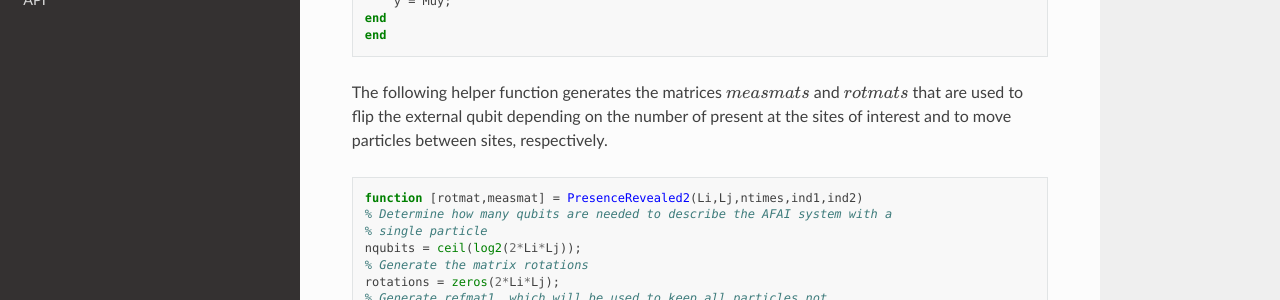
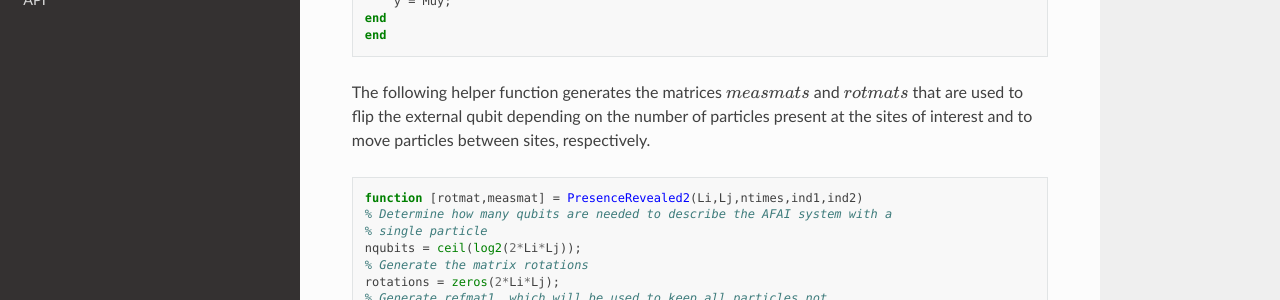
Before and after one commit to htim327/NonHermitianDriving, a Sphinx documentation site: the page built from docs/source/ModifiedAFAI.rst, in a window 1280 px wide and 900 px high, scrolled down 10459 px. Shown: the part 175-475 px from the top of the window. Built offline with Sphinx 7.4.7 and the Read the Docs theme 2.0.0, drawn with Linux system fonts in a browser that asks for light colours; some of the changed text lies outside the part shown.

Commit message:
Update ModifiedAFAI.rst

```diff
--- a/docs/source/ModifiedAFAI.rst
+++ b/docs/source/ModifiedAFAI.rst
@@ -614,7 +614,7 @@ This is the helper function that generates the velocity matrices (for both the f
     end
     end
 
-The following helper function generates the matrices :math:`measmats` and :math:`rotmats` that are used to flip the external qubit depending on the number of present at the sites of interest and to move particles between sites, respectively.
+The following helper function generates the matrices :math:`measmats` and :math:`rotmats` that are used to flip the external qubit depending on the number of particles present at the sites of interest and to move particles between sites, respectively.
 
 .. code-block:: matlab
 
```
Also changed, not shown: other parts of docs/source/ModifiedAFAI.rst (+4 -4 lines).
